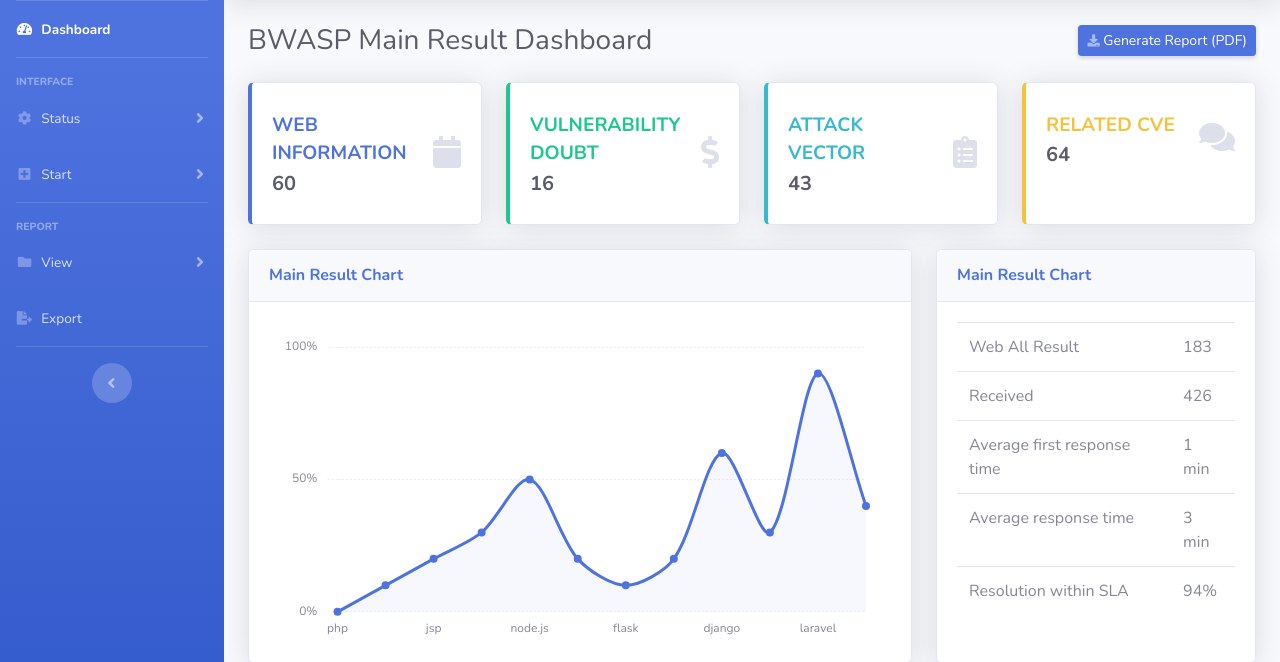
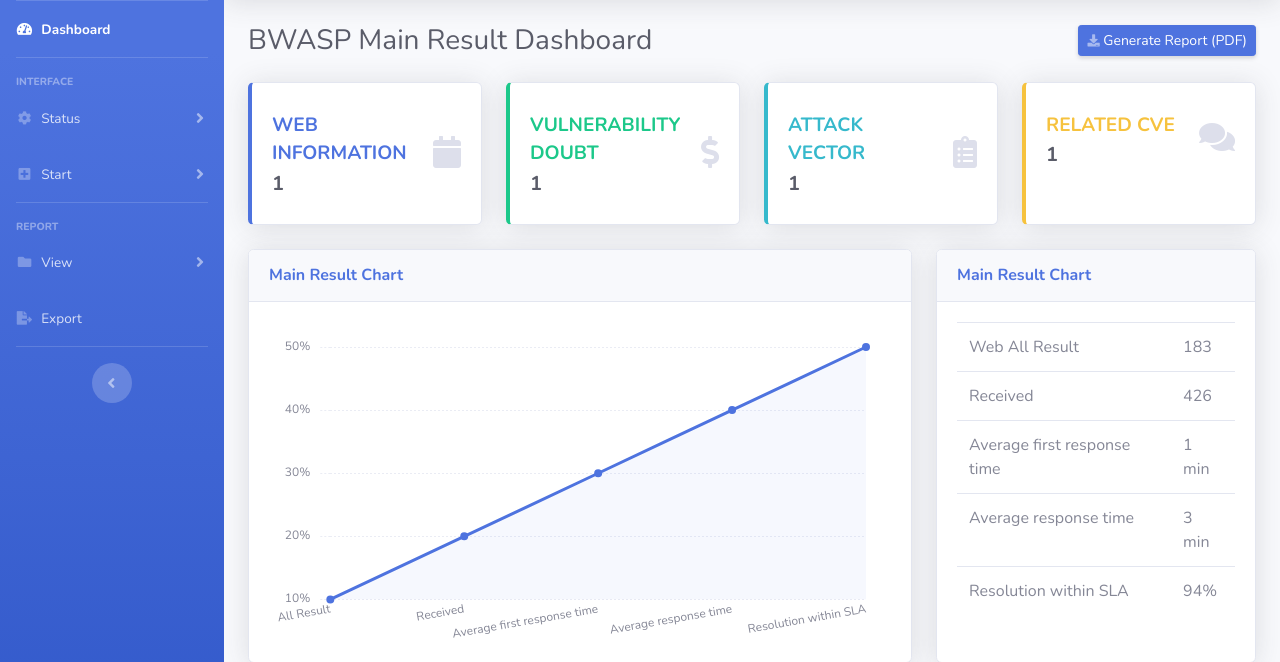
Before and after one commit to BWASP/BWASP, a Flask app: page /dashboard in a window 1280 px wide. Shown: the part 70-732 px from the top of the page. Run offline with Flask 2, Linux system fonts and the light colour scheme; some libraries are stand-ins or nearby versions.

Commit message:
Update Dashboasd, Route, DB orm

```diff
--- a/Web/routes/common_route.py
+++ b/Web/routes/common_route.py
@@ -1,6 +1,8 @@
 from flask import (
     Blueprint, render_template, g
 )
+from Web.models.BWASP import attackVector, CSPEmulator, domain, packets
+
 
 NAME = 'common'
 bp = Blueprint(NAME, __name__, url_prefix='/common')
--- a/Web/routes/index_route.py
+++ b/Web/routes/index_route.py
@@ -1,6 +1,7 @@
 from flask import (
     Blueprint, render_template, g
 )
+from Web.models.BWASP import attackVector, CSPEmulator, domain, packets
 
 NAME = 'result'
 bp = Blueprint(NAME, __name__, url_prefix='/')
@@ -14,4 +15,24 @@ def mode_selection():
 
 @bp.route('/dashboard')
 def index():
-    return render_template('index.html', Title="홈 - BWASP", data1=10, data2=60, data3=20)
+    # result = {}.query.all()
+    return render_template('index.html', Title="홈 - BWASP",
+                           header_box={
+                               "Web_Information": 1,
+                               "Vulnerability_Doubt": 1,
+                               "Attack_Vector": 1,
+                               "Related_CVE": 1
+                           },
+                           area_Chart={
+                               "All_Result": 183,
+                               "Received": 426,
+                               "Average_first_response_time": "1 min",
+                               "Average_response_time": "3 min",
+                               "Resolution_within_SLA": "94%"
+                           },
+                           pie_chart={
+                               "data1": 80,
+                               "data2": 5,
+                               "data3": 15,
+                           }
+                           )
--- a/Web/templates/index.html
+++ b/Web/templates/index.html
@@ -36,7 +36,7 @@
                                         <div class="text-lg font-weight-bold text-primary text-uppercase mb-1">
                                             Web Information
                                         </div>
-                                        <div class="h5 mb-0 font-weight-bold text-gray-800">60</div>
+                                        <div class="h5 mb-0 font-weight-bold text-gray-800">{{ header_box["Web_Information"] }}</div>
                                     </div>
                                     <div class="col-auto">
                                         <i class="fas fa-calendar fa-2x text-gray-300"></i>
@@ -55,7 +55,7 @@
                                         <div class="text-lg font-weight-bold text-success text-uppercase mb-1">
                                             Vulnerability Doubt
                                         </div>
-                                        <div class="h5 mb-0 font-weight-bold text-gray-800">16</div>
+                                        <div class="h5 mb-0 font-weight-bold text-gray-800">{{ header_box["Vulnerability_Doubt"] }}</div>
                                     </div>
                                     <div class="col-auto">
                                         <i class="fas fa-dollar-sign fa-2x text-gray-300"></i>
@@ -76,7 +76,7 @@
                                         </div>
                                         <div class="row no-gutters align-items-center">
                                             <div class="col-auto">
-                                                <div class="h5 mb-0 mr-3 font-weight-bold text-gray-800">43</div>
+                                                <div class="h5 mb-0 mr-3 font-weight-bold text-gray-800">{{ header_box["Attack_Vector"] }}</div>
                                             </div>
                                         </div>
                                     </div>
@@ -97,7 +97,7 @@
                                         <div class="text-lg font-weight-bold text-warning text-uppercase mb-1">
                                             Related CVE
                                         </div>
-                                        <div class="h5 mb-0 font-weight-bold text-gray-800">64</div>
+                                        <div class="h5 mb-0 font-weight-bold text-gray-800">{{ header_box["Related_CVE"] }}</div>
                                     </div>
                                     <div class="col-auto">
                                         <i class="fas fa-comments fa-2x text-gray-300"></i>
@@ -139,23 +139,23 @@
                                         <tbody>
                                         <tr>
                                             <td>Web All Result</td>
-                                            <td>183</td>
+                                            <td>{{ area_Chart["All_Result"] }}</td>
                                         </tr>
                                         <tr>
                                             <td>Received</td>
-                                            <td>426</td>
+                                            <td>{{ area_Chart["Received"] }}</td>
                                         </tr>
                                         <tr>
                                             <td>Average first response time</td>
-                                            <td>1 min</td>
+                                            <td>{{ area_Chart["Average_first_response_time"] }}</td>
                                         </tr>
                                         <tr>
                                             <td>Average response time</td>
-                                            <td>3 min</td>
+                                            <td>{{ area_Chart["Average_response_time"] }}</td>
                                         </tr>
                                         <tr>
                                             <td>Resolution within SLA</td>
-                                            <td>94%</td>
+                                            <td>{{ area_Chart["Resolution_within_SLA"] }}</td>
                                         </tr>
                                         </tbody>
                                     </table>
@@ -298,21 +298,19 @@
 <script src="{{ url_for('static', filename='js/sb-admin-2.min.js') }}"></script>
 <!-- Page level plugins -->
 <script src="{{ url_for('static', filename='vendor/chart.js/Chart.min.js') }}"></script>
-<!-- Page level custom scripts -->
-<script src="{{ url_for('static', filename='js/Chart/chart-area-demo.js') }}"></script>
 <script type="text/javascript">
     // Set new default font family and font color to mimic Bootstrap's default styling
     Chart.defaults.global.defaultFontFamily = 'Nunito', '-apple-system,system-ui,BlinkMacSystemFont,"Segoe UI",Roboto,"Helvetica Neue",Arial,sans-serif';
     Chart.defaults.global.defaultFontColor = '#858796';
 
     // Pie Chart Example
-    var ctx = document.getElementById("client");
-    var myPieChart = new Chart(ctx, {
+    var client_ctx = document.getElementById("client");
+    var client_PieChart = new Chart(client_ctx, {
         type: 'doughnut',
         data: {
             labels: ["Direct", "Referral", "Social"],
             datasets: [{
-                data: [{{ data1 }}, {{ data2 }}, {{ data3 }}],
+                data: [{{ pie_chart["data1"] }}, {{ pie_chart["data2"] }}, {{ pie_chart["data3"] }}],
                 backgroundColor: ['#4e73df', '#1cc88a', '#36b9cc'],
                 hoverBackgroundColor: ['#2e59d9', '#17a673', '#2c9faf'],
                 hoverBorderColor: "rgba(234, 236, 244, 1)",
@@ -336,20 +334,15 @@
             cutoutPercentage: 80,
         },
     });
-</script>
-<script type="text/javascript">
-    // Set new default font family and font color to mimic Bootstrap's default styling
-Chart.defaults.global.defaultFontFamily = 'Nunito', '-apple-system,system-ui,BlinkMacSystemFont,"Segoe UI",Roboto,"Helvetica Neue",Arial,sans-serif';
-Chart.defaults.global.defaultFontColor = '#858796';
 
     // Pie Chart Example
-var ctx = document.getElementById("server");
-var myPieChart = new Chart(ctx, {
+    var server_ctx = document.getElementById("server");
+    var serverPieChart = new Chart(server_ctx, {
         type: 'doughnut',
         data: {
             labels: ["Direct", "Referral", "Social"],
             datasets: [{
-            data: [{{ data1 }}, {{ data2 }}, {{ data3 }}],
+                data: [{{ pie_chart["data1"] }}, {{ pie_chart["data2"] }}, {{ pie_chart["data3"] }}],
                 backgroundColor: ['#4e73df', '#1cc88a', '#36b9cc'],
                 hoverBackgroundColor: ['#2e59d9', '#17a673', '#2c9faf'],
                 hoverBorderColor: "rgba(234, 236, 244, 1)",
@@ -375,7 +368,126 @@ var myPieChart = new Chart(ctx, {
     });
 
 </script>
-<!--<script src="{{ url_for('static', filename='js/Chart/chart-pie-client.js') }}"></script>
-<script src="{{ url_for('static', filename='js/Chart/chart-pie-server.js') }}"></script>-->
+<script type="text/javascript">
+    // Set new default font family and font color to mimic Bootstrap's default styling
+    Chart.defaults.global.defaultFontFamily = 'Nunito', '-apple-system,system-ui,BlinkMacSystemFont,"Segoe UI",Roboto,"Helvetica Neue",Arial,sans-serif';
+    Chart.defaults.global.defaultFontColor = '#858796';
+
+    function number_format(number, decimals, dec_point, thousands_sep) {
+        // *     example: number_format(1234.56, 2, ',', ' ');
+        // *     return: '1 234,56'
+        number = (number + '').replace(',', '').replace(' ', '');
+        var n = !isFinite(+number) ? 0 : +number,
+            prec = !isFinite(+decimals) ? 0 : Math.abs(decimals),
+            sep = (typeof thousands_sep === 'undefined') ? ',' : thousands_sep,
+            dec = (typeof dec_point === 'undefined') ? '.' : dec_point,
+            s = '',
+            toFixedFix = function (n, prec) {
+                var k = Math.pow(10, prec);
+                return '' + Math.round(n * k) / k;
+            };
+        // Fix for IE parseFloat(0.55).toFixed(0) = 0;
+        s = (prec ? toFixedFix(n, prec) : '' + Math.round(n)).split('.');
+        if (s[0].length > 3) {
+            s[0] = s[0].replace(/\B(?=(?:\d{3})+(?!\d))/g, sep);
+        }
+        if ((s[1] || '').length < prec) {
+            s[1] = s[1] || '';
+            s[1] += new Array(prec - s[1].length + 1).join('0');
+        }
+        return s.join(dec);
+    }
+
+    // Area Chart Example
+    var ctx = document.getElementById("myAreaChart");
+    var myLineChart = new Chart(ctx, {
+        type: 'line',
+        data: {
+            labels: ["All Result", "Received", "Average first response time", "Average response time", "Resolution within SLA"],
+            datasets: [{
+                label: "Earnings",
+                lineTension: 0.3,
+                backgroundColor: "rgba(78, 115, 223, 0.05)",
+                borderColor: "rgba(78, 115, 223, 1)",
+                pointRadius: 3,
+                pointBackgroundColor: "rgba(78, 115, 223, 1)",
+                pointBorderColor: "rgba(78, 115, 223, 1)",
+                pointHoverRadius: 3,
+                pointHoverBackgroundColor: "rgba(78, 115, 223, 1)",
+                pointHoverBorderColor: "rgba(78, 115, 223, 1)",
+                pointHitRadius: 10,
+                pointBorderWidth: 2,
+                data: [10, 20, 30, 40, 50],
+            }],
+        },
+        options: {
+            maintainAspectRatio: false,
+            layout: {
+                padding: {
+                    left: 10,
+                    right: 25,
+                    top: 25,
+                    bottom: 0
+                }
+            },
+            scales: {
+                xAxes: [{
+                    time: {
+                        unit: 'date'
+                    },
+                    gridLines: {
+                        display: false,
+                        drawBorder: false
+                    },
+                    ticks: {
+                        maxTicksLimit: 7
+                    }
+                }],
+                yAxes: [{
+                    ticks: {
+                        maxTicksLimit: 5,
+                        padding: 10,
+                        // Include a dollar sign in the ticks
+                        callback: function (value, index, values) {
+                            return number_format(value) + '%';
+                        }
+                    },
+                    gridLines: {
+                        color: "rgb(234, 236, 244)",
+                        zeroLineColor: "rgb(234, 236, 244)",
+                        drawBorder: false,
+                        borderDash: [2],
+                        zeroLineBorderDash: [2]
+                    }
+                }],
+            },
+            legend: {
+                display: false
+            },
+            tooltips: {
+                backgroundColor: "rgb(255,255,255)",
+                bodyFontColor: "#858796",
+                titleMarginBottom: 10,
+                titleFontColor: '#6e707e',
+                titleFontSize: 14,
+                borderColor: '#dddfeb',
+                borderWidth: 1,
+                xPadding: 15,
+                yPadding: 15,
+                displayColors: false,
+                intersect: false,
+                mode: 'index',
+                caretPadding: 10,
+                callbacks: {
+                    label: function (tooltipItem, chart) {
+                        var datasetLabel = chart.datasets[tooltipItem.datasetIndex].label || '';
+                        return datasetLabel + ': $' + number_format(tooltipItem.yLabel);
+                    }
+                }
+            }
+        }
+    });
+
+</script>
 </body>
 </html>
```
Lines whose indentation alone changed are shown as unchanged.
